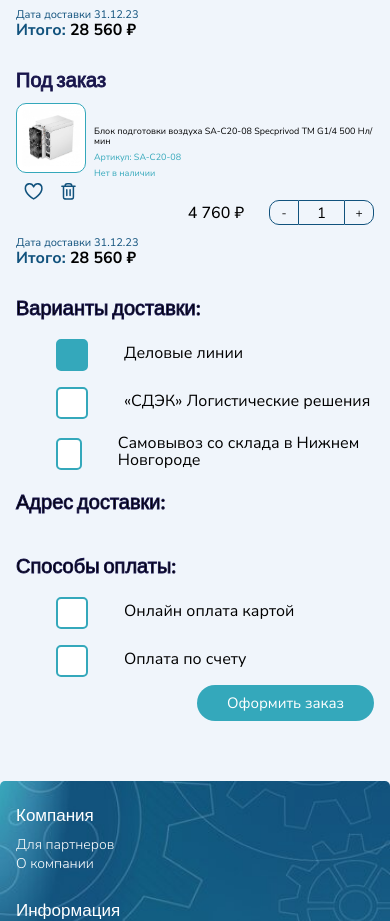
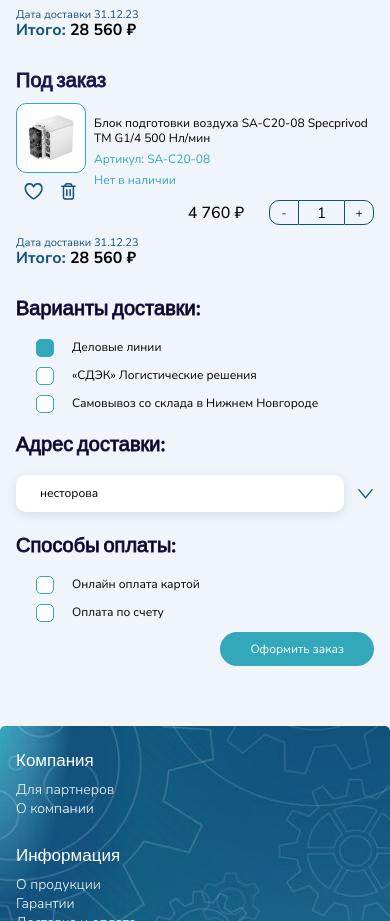
Before and after one commit to sjwopi/new-specprivod, a plain HTML site: page profile-cart.html in a window 390 px wide. Shown: the part 1049-1970 px from the top of the page. Drawn offline with Linux system fonts and the light colour scheme; a web font is replaced by a local one.

Commit message:
fix profileCart

```diff
--- a/index.js
+++ b/index.js
@@ -108,4 +108,10 @@ window.onload = function () {
       profileOrganizationForm.classList.toggle('open')
     })
   }
+
+  const deliveryDropdownBtn = document.getElementById('profileCart__dropdown-btn');
+  const deliveryDropdown = document.getElementById('profileCart__dropdown');
+  deliveryDropdownBtn.addEventListener('click', () => {
+    deliveryDropdown.classList.toggle('open')
+  })
 }
--- a/profile-cart.html
+++ b/profile-cart.html
@@ -381,7 +381,13 @@
             </div>
 
             <h3 class="profile__subtitle">Адрес доставки:</h3>
-            <div></div>
+            <div class="profileCart__dropdown" id="profileCart__dropdown">
+              <button class="profileCart__dropdown-item">несторова</button>
+              <button class="profileCart__dropdown-item">несторова</button>
+              <button class="profileCart__dropdown-item"><a href="./profile-delivery.html">Добавить адрес</a></button>
+
+              <button class="profileCart__dropdown-btn" id="profileCart__dropdown-btn"></button>
+            </div>
 
             <h3 class="profile__subtitle">Способы оплаты:</h3>
             <div class="profileCart__delivery">
--- a/scss/_cartItem.scss
+++ b/scss/_cartItem.scss
@@ -291,13 +291,25 @@
     }
 
     &__availability {
+      font-size: 12px;
+      line-height: 15px;
       order: 1;
       color: var(--cian-text-color);
+    }
+
+    &__name {
+      font-size: 12px;
+      line-height: 15px;
     }
 
     &__price {
       font-size: 16px;
       line-height: 18px;
     }
+
+    &__art {
+      font-size: 12px;
+      line-height: 15px;
+    }
   }
 }
--- a/scss/_profileCart.scss
+++ b/scss/_profileCart.scss
@@ -123,6 +123,53 @@
       }
     }
   }
+
+  &__dropdown {
+    display: flex;
+    flex-direction: column;
+    gap: 10px;
+    width: calc(100% - 80px);
+    padding: 16px 30px;
+    border-radius: var(--radius-m);
+    background-color: var(--white-color);
+    box-shadow: var(--box-shadow);
+    position: relative;
+
+    &.open {
+      .profileCart__dropdown-btn {
+        transform: rotate(180deg);
+      }
+
+      .profileCart__dropdown-item {
+        display: block;
+      }
+    }
+  }
+
+  &__dropdown-btn {
+    position: absolute;
+    top: 20px;
+    right: -50px;
+    width: 20px;
+    height: 12px;
+    background: url(../assets/icons/arrow-for-delivery-dropdown.svg) center/contain no-repeat;
+    transition: all .2s ease-in-out;
+  }
+
+  &__dropdown-item {
+    display: none;
+    width: fit-content;
+    text-align: start;
+
+    &:first-child {
+      display: block;
+    }
+
+    a {
+      font-size: inherit;
+      line-height: inherit;
+    }
+  }
 }
 
 @media screen and (max-width: 1900px) {
@@ -148,6 +195,48 @@
     &__list {
       padding: 12px;
     }
+
+    &__delivery {
+      padding-left: 30px;
+      gap: 15px;
+    }
+
+    &__radio-item {
+      gap: 30px;
+
+      input[type="radio"] {
+        width: 20px;
+        height: 20px;
+
+        &::after {
+          border: 1px solid var(--cian-color);
+        }
+      }
+
+      label {
+        font-size: 14px;
+        line-height: 15px;
+      }
+    }
+    &__dropdown {
+      gap: 8px;
+      padding: 12px 24px;
+    }
+
+    &__dropdown-btn {
+      top: 14px;
+      height: 10px;
+      width: 18px;
+    }
+    &__dropdown-item {
+      font-size: 14px;
+      line-height: 15px;
+    }
+    &__save {
+      padding: 12px 45px;
+      font-size: 14px;
+      line-height: 15px;
+    }
   }
 }
 
@@ -167,8 +256,27 @@
         line-height: 20px;
       }
     }
+
     &__footer {
       margin-bottom: 20px;
+    }
+
+    &__dropdown {
+      width: calc(100% - 30px);
+    }
+
+    &__dropdown-btn {
+      right: -30px;
+    }
+
+    &__dropdown-item {
+      font-size: 12px;
+      line-height: 13px;
+    }
+    &__save {
+      padding: 12px 36px;
+      font-size: 13px;
+      line-height: 14px;
     }
   }
 }
@@ -179,10 +287,12 @@
       font-size: 13px;
       line-height: 14px;
     }
+
     &__date {
       font-size: 11px;
       line-height: 12px;
     }
+
     &__buy {
       font-size: 16px;
       line-height: 18px;
@@ -192,8 +302,33 @@
         line-height: 18px;
       }
     }
+
     &__footer {
       margin-bottom: 16px;
+    }
+
+    &__delivery {
+      padding-left: 20px;
+      gap: 12px;
+    }
+
+    &__radio-item {
+      gap: 20px;
+
+      input[type="radio"] {
+        width: 16px;
+        height: 16px;
+      }
+
+      label {
+        font-size: 12px;
+        line-height: 13px;
+      }
+    }
+    &__save {
+      padding: 9px 30px;
+      font-size: 12px;
+      line-height: 13px;
     }
   }
 }
@@ -207,6 +342,11 @@
     &__list {
       padding: 10px;
       gap: 20px;
+    }
+    &__save {
+      padding: 8px 24px;
+      font-size: 11px;
+      line-height: 12px;
     }
   }
 }
@@ -223,6 +363,8 @@
 
     &__save {
       padding: 10px 30px;
+      font-size: 12px;
+      line-height: 14px;
     }
 
     &__list {
```
Also changed, not shown: assets/icons/arrow-for-delivery-dropdown.svg (added), css/index.css.
